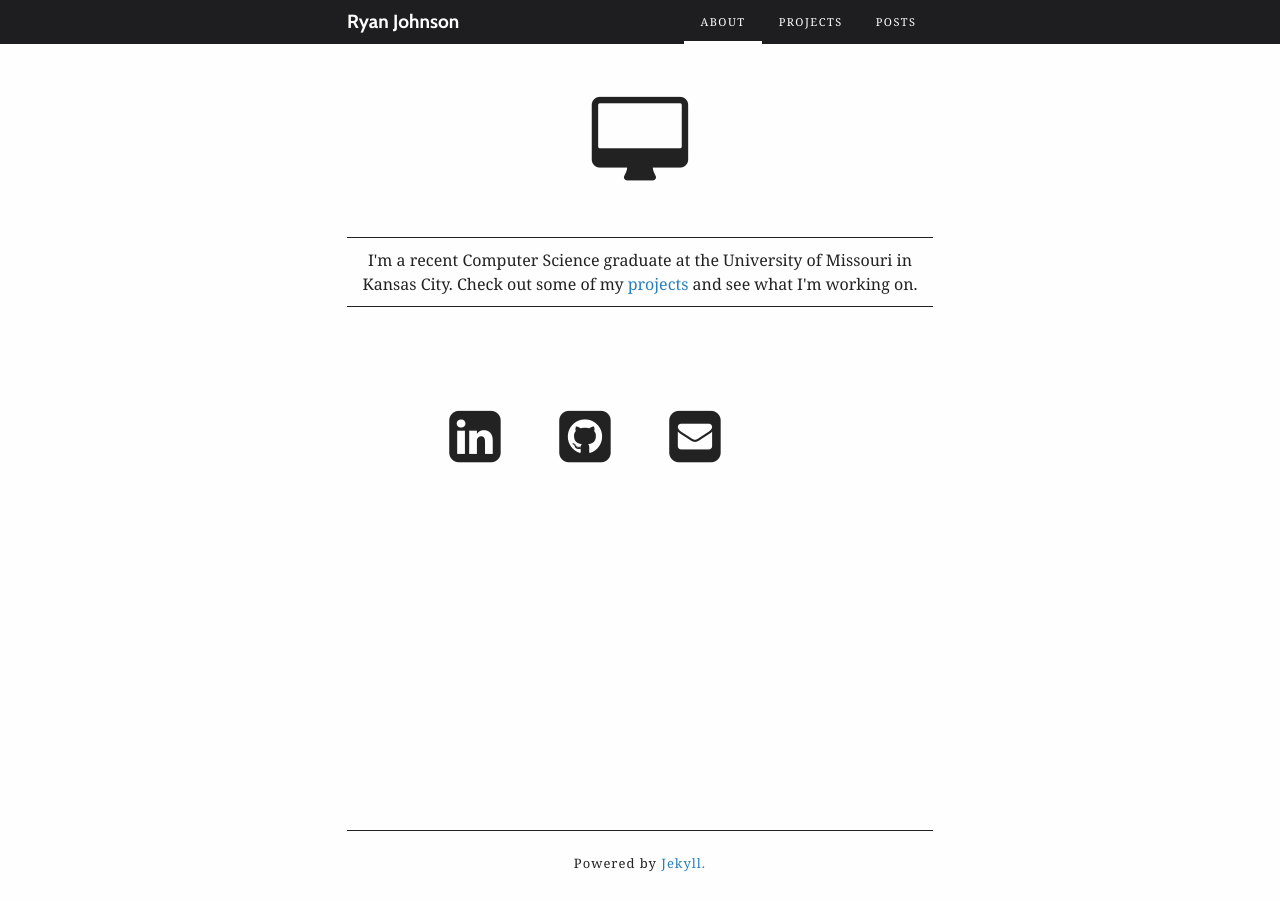
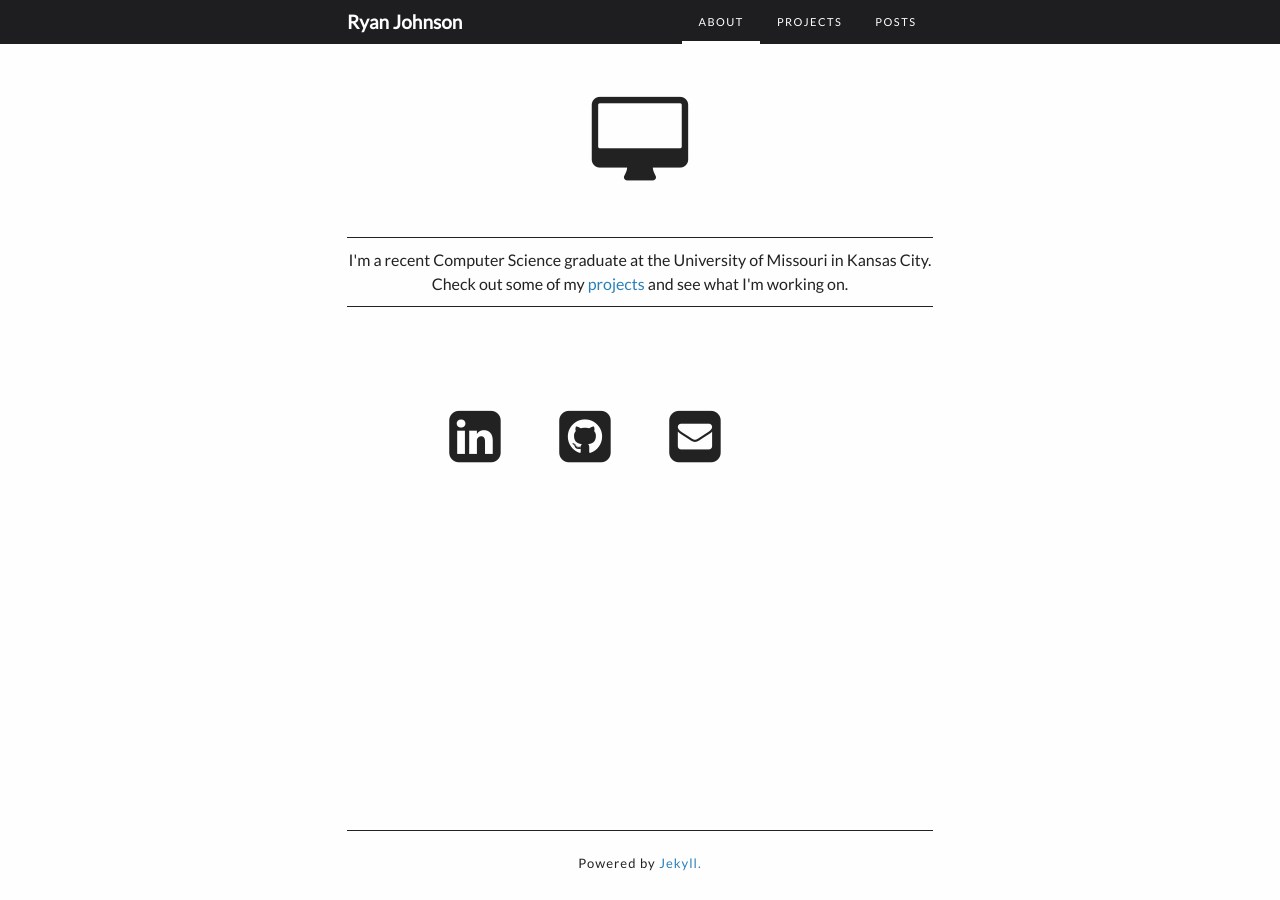
Before and after one commit to ryanxjohnson/ryanxjohnson.github.io, a Jekyll site: the page built from index.html, in a window 1280 px wide. Built offline with Jekyll 4.4.1, drawn with Linux system fonts in a browser that asks for light colours; nearby versions of some CDN libraries.

Commit message:
updated font constants

```diff
--- a/style/constants.scss
+++ b/style/constants.scss
@@ -1,6 +1,6 @@
 // Font
-$header-title-font-stack: 'Cabin', sans-serif;
-$font-stack: 'Georgia', serif;
+$header-title-font-stack: 'Lato', sans-serif;
+$font-stack: 'Lato', serif;
 $header-title-font-size: 19px;
 $header-link-font-size: 11px;
 $footer-font-size: 13px;
```
Also changed, not shown: 1 other file.
